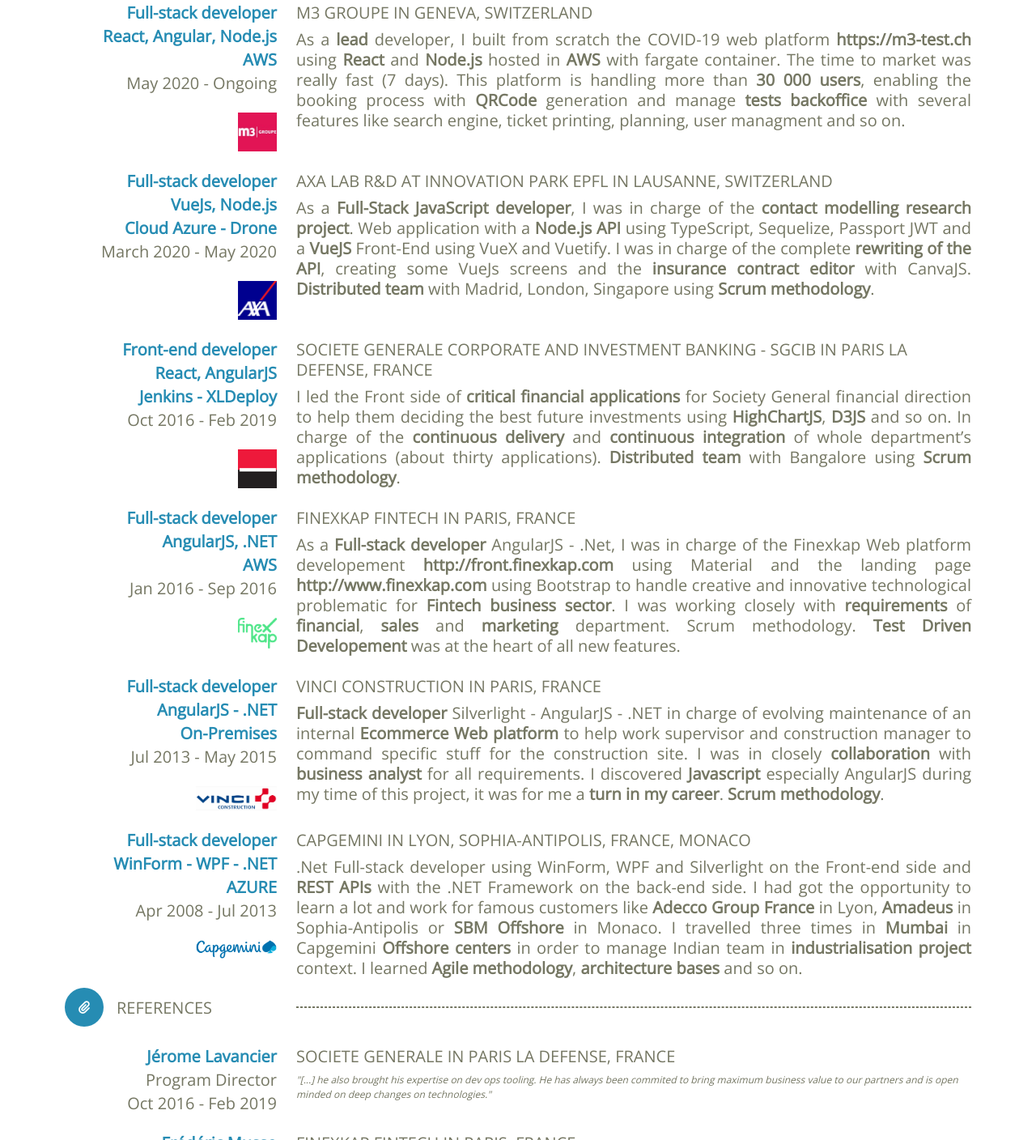
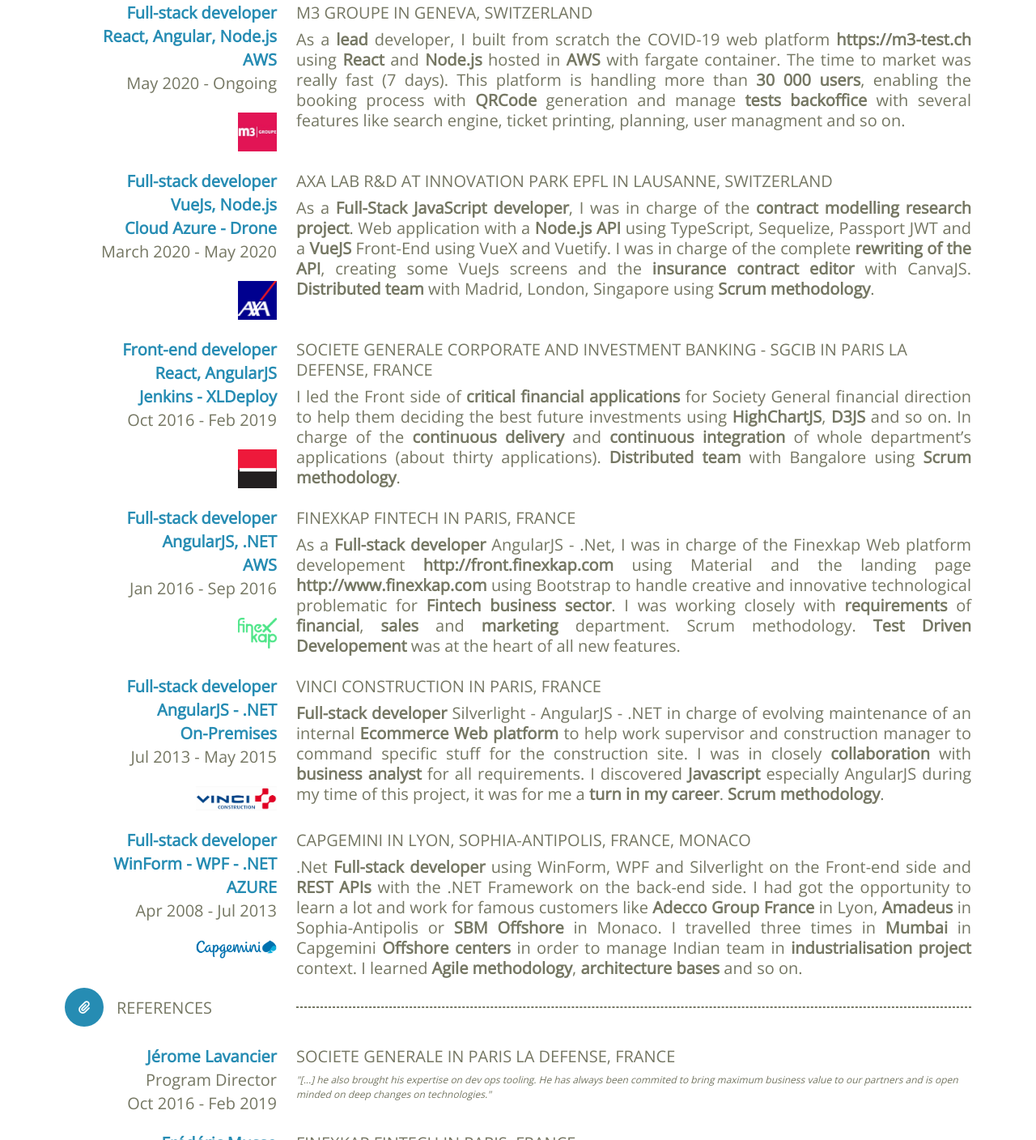
Before and after one commit to acrifolium/resume, a website built with webpack: page src/index.html in a window 1280 px wide. Shown: the part 1760-3168 px from the top of the page at 81% size. Built offline with nearby package versions, Linux system fonts and the light colour scheme; files whose address does not match are found by name.

Commit message:
fix wording

```diff
--- a/src/index.html
+++ b/src/index.html
@@ -347,7 +347,7 @@
                     </div>
                     <div class="column is-9">
                         <div class="subtitle is-uppercase mb-2">Axa Lab R&D at innovation Park EPFL in Lausanne, switzerland</div>
-                        <div class="subtitle has-text-justified">As a <span class="has-text-weight-bold">Full-Stack JavaScript developer</span>, I was in charge of the <span class="has-text-weight-bold">contact modelling research project</span>. Web application with a <span class="has-text-weight-bold">Node.js API</span> using TypeScript, Sequelize, Passport JWT and a <span class="has-text-weight-bold">VueJS</span> Front-End using VueX and Vuetify. I was in charge of the complete <span class="has-text-weight-bold">rewriting of the API</span>, creating some VueJs screens and the <span class="has-text-weight-bold">insurance contract editor</span> with CanvaJS. <span class="has-text-weight-bold">Distributed team</span> with Madrid, London, Singapore using <span class="has-text-weight-bold">Scrum methodology</span>.</div>
+                        <div class="subtitle has-text-justified">As a <span class="has-text-weight-bold">Full-Stack JavaScript developer</span>, I was in charge of the <span class="has-text-weight-bold">contract modelling research project</span>. Web application with a <span class="has-text-weight-bold">Node.js API</span> using TypeScript, Sequelize, Passport JWT and a <span class="has-text-weight-bold">VueJS</span> Front-End using VueX and Vuetify. I was in charge of the complete <span class="has-text-weight-bold">rewriting of the API</span>, creating some VueJs screens and the <span class="has-text-weight-bold">insurance contract editor</span> with CanvaJS. <span class="has-text-weight-bold">Distributed team</span> with Madrid, London, Singapore using <span class="has-text-weight-bold">Scrum methodology</span>.</div>
                     </div>
                 </div>
 
@@ -415,7 +415,7 @@
                     </div>
                     <div class="column is-9">
                         <div class="subtitle is-uppercase mb-2">Capgemini in Lyon, Sophia-Antipolis, FRANCE, MONACO</div>
-                        <div class="subtitle has-text-justified">.Net Full-stack developer</span> using WinForm, WPF and Silverlight on the Front-end side and <span class="has-text-weight-bold">REST APIs</span> with the .NET Framework on the back-end side. I had got the opportunity to learn a lot and work for famous customers like <span class="has-text-weight-bold">Adecco Group France</span> in Lyon, <span class="has-text-weight-bold">Amadeus</span> in Sophia-Antipolis or <span class="has-text-weight-bold">SBM Offshore</span> in Monaco.  I travelled three times in <span class="has-text-weight-bold">Mumbai</span> in Capgemini <span class="has-text-weight-bold">Offshore centers</span> in order to manage Indian team in <span class="has-text-weight-bold">industrialisation project</span> context. I learned <span class="has-text-weight-bold">Agile methodology</span>, <span class="has-text-weight-bold">architecture bases</span> and so on.</div>
+                        <div class="subtitle has-text-justified">.Net <span class="has-text-weight-bold">Full-stack developer</span> using WinForm, WPF and Silverlight on the Front-end side and <span class="has-text-weight-bold">REST APIs</span> with the .NET Framework on the back-end side. I had got the opportunity to learn a lot and work for famous customers like <span class="has-text-weight-bold">Adecco Group France</span> in Lyon, <span class="has-text-weight-bold">Amadeus</span> in Sophia-Antipolis or <span class="has-text-weight-bold">SBM Offshore</span> in Monaco.  I travelled three times in <span class="has-text-weight-bold">Mumbai</span> in Capgemini <span class="has-text-weight-bold">Offshore centers</span> in order to manage Indian team in <span class="has-text-weight-bold">industrialisation project</span> context. I learned <span class="has-text-weight-bold">Agile methodology</span>, <span class="has-text-weight-bold">architecture bases</span> and so on.</div>
                     </div>
                 </div>
 
```
